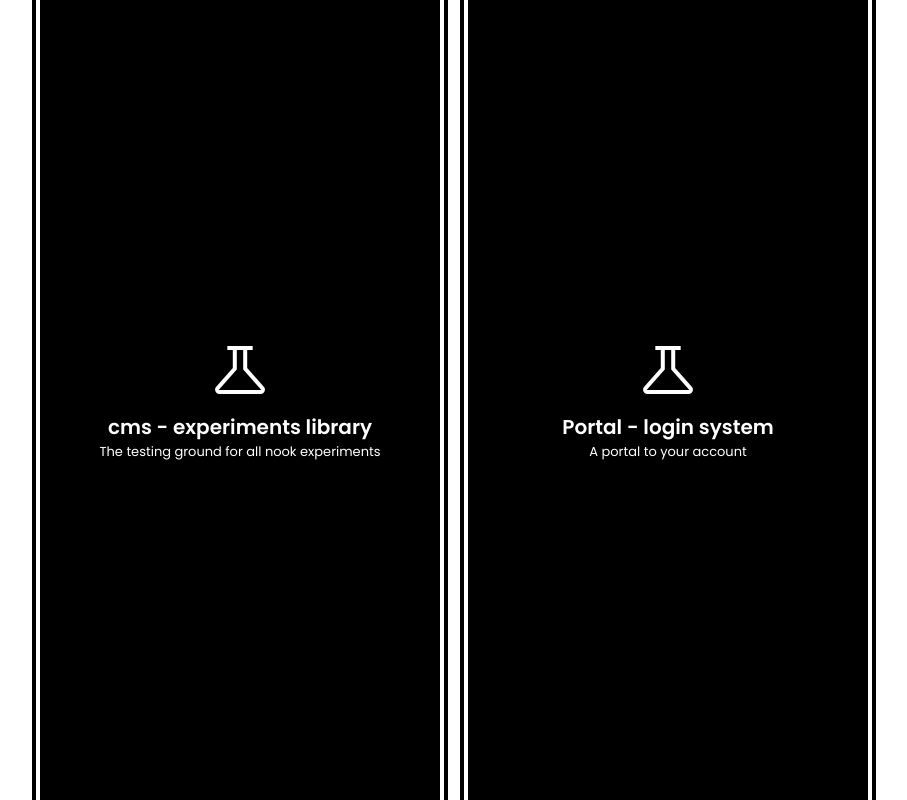
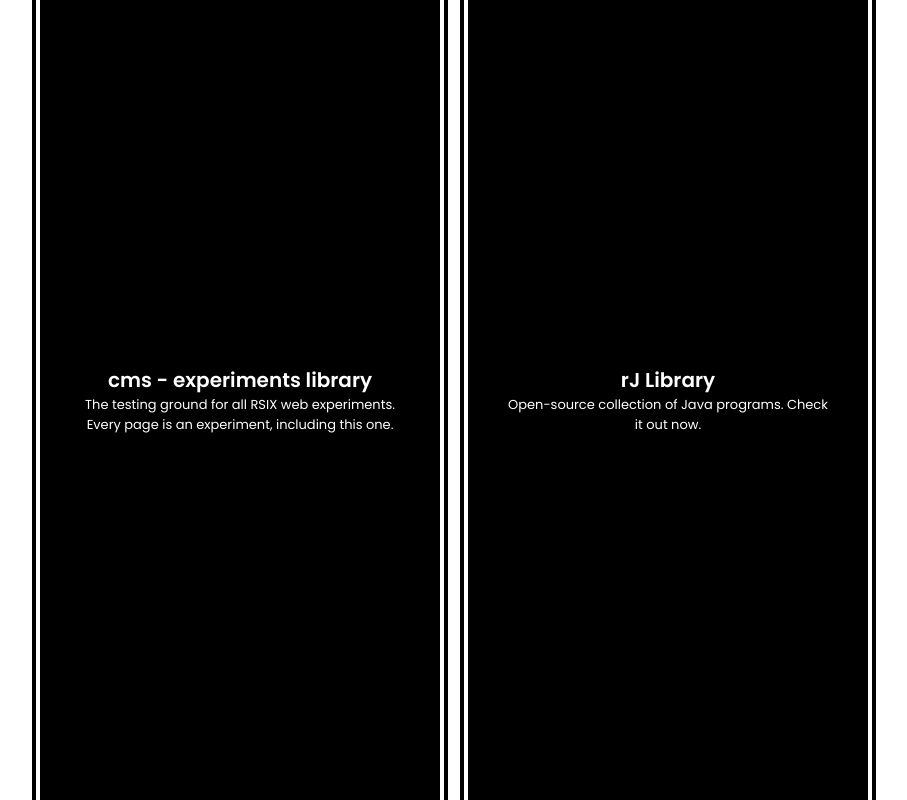
Before and after one commit to r6dev/cms, a plain HTML site: page embed-pages/services.html in a window 1280 px wide. Shown: the whole page, without its empty margins (186-1093 px from the left). Drawn offline with nearby package versions, Linux system fonts and the light colour scheme.

Commit message:
Cleared all nook

```diff
--- a/embed-pages/services.html
+++ b/embed-pages/services.html
@@ -10,29 +10,26 @@
     />
     <link rel="stylesheet" href="/css/setup.css" />
     <link rel="stylesheet" href="/css/services.css" />
-    <title>embed - nook services page</title>
+    <title>embed - RSIX services page</title>
   </head>
   <body>
     <div class="wrapper">
       <main>
         <section>
           <div class="sec-content">
-            <span class="material-symbols-sharp sec-content__icon">
-              science
-            </span>
             <span class="sec-content">cms - experiments library</span>
             <p class="sec-content">
-              The testing ground for all nook experiments
+              The testing ground for all RSIX web experiments. Every page is an
+              experiment, including this one.
             </p>
           </div>
         </section>
         <section>
           <div class="sec-content">
-            <span class="material-symbols-sharp sec-content__icon">
-              science
-            </span>
-            <span class="sec-content">Portal - login system</span>
-            <p class="sec-content">A portal to your account</p>
+            <span class="sec-content">rJ Library</span>
+            <p class="sec-content">
+              Open-source collection of Java programs. Check it out now.
+            </p>
           </div>
         </section>
       </main>
```
Also changed, not shown: embed-pages/about.html (+3 -3 lines), experiments/notif.html (+2 -2 lines), experiments/web-scraper.html (+1 -1 lines).
